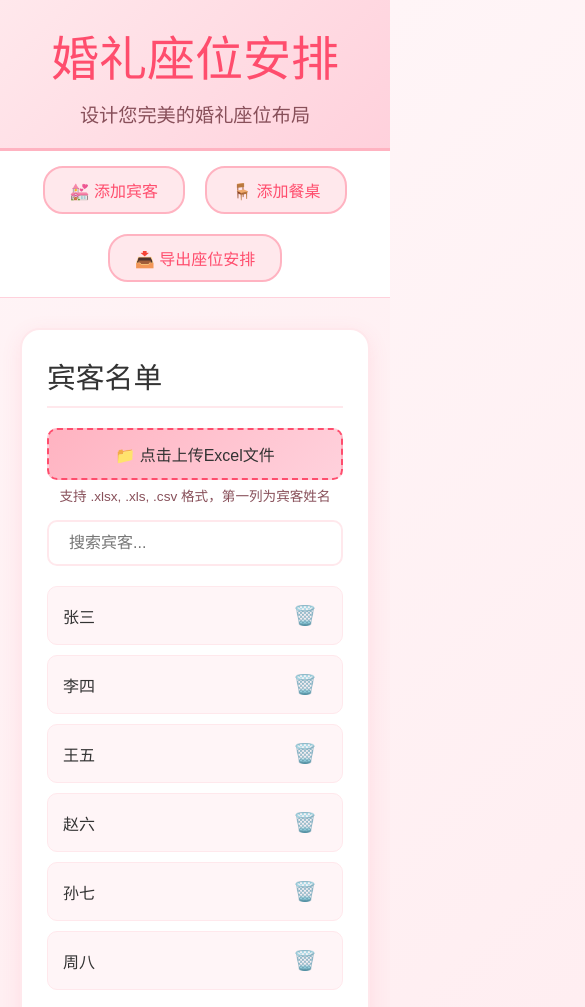
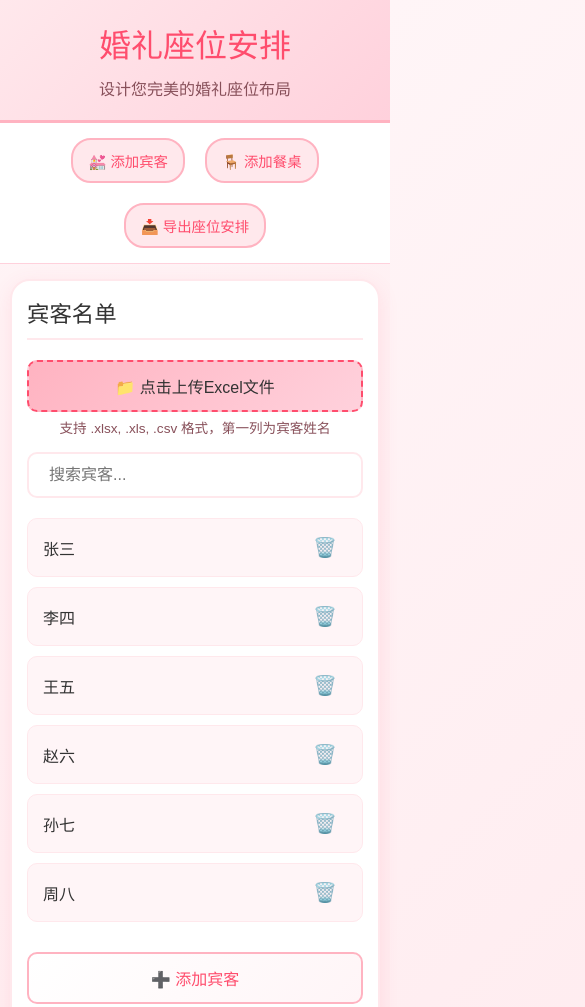
Before and after one commit to DLukcyRing/wedding-seating-planner, a plain HTML site: page index.html in a window 390 px wide. Shown: the top 1007 px of the page, 585 px wide, since content can reach past the window. Drawn offline with Linux system fonts and the light colour scheme.

Commit message:
Improve mobile responsiveness

```diff
--- a/index.html
+++ b/index.html
@@ -402,6 +402,43 @@
         @media (max-width: 900px) {
             .main-content {
                 grid-template-columns: 1fr;
+            }
+        }
+
+        @media (max-width: 600px) {
+            .header h1 {
+                font-size: 2em;
+            }
+
+            .header p {
+                font-size: 1em;
+            }
+
+            .nav button {
+                padding: 10px 15px;
+                font-size: 0.9em;
+            }
+
+            .panel {
+                padding: 15px;
+            }
+
+            .panel h2 {
+                font-size: 1.4em;
+            }
+
+            .container {
+                padding: 0 10px;
+                margin: 15px auto;
+            }
+
+            .seating-area {
+                padding: 15px;
+                min-height: 400px;
+            }
+
+            .table {
+                transform: scale(0.8);
             }
         }
     </style>
```
